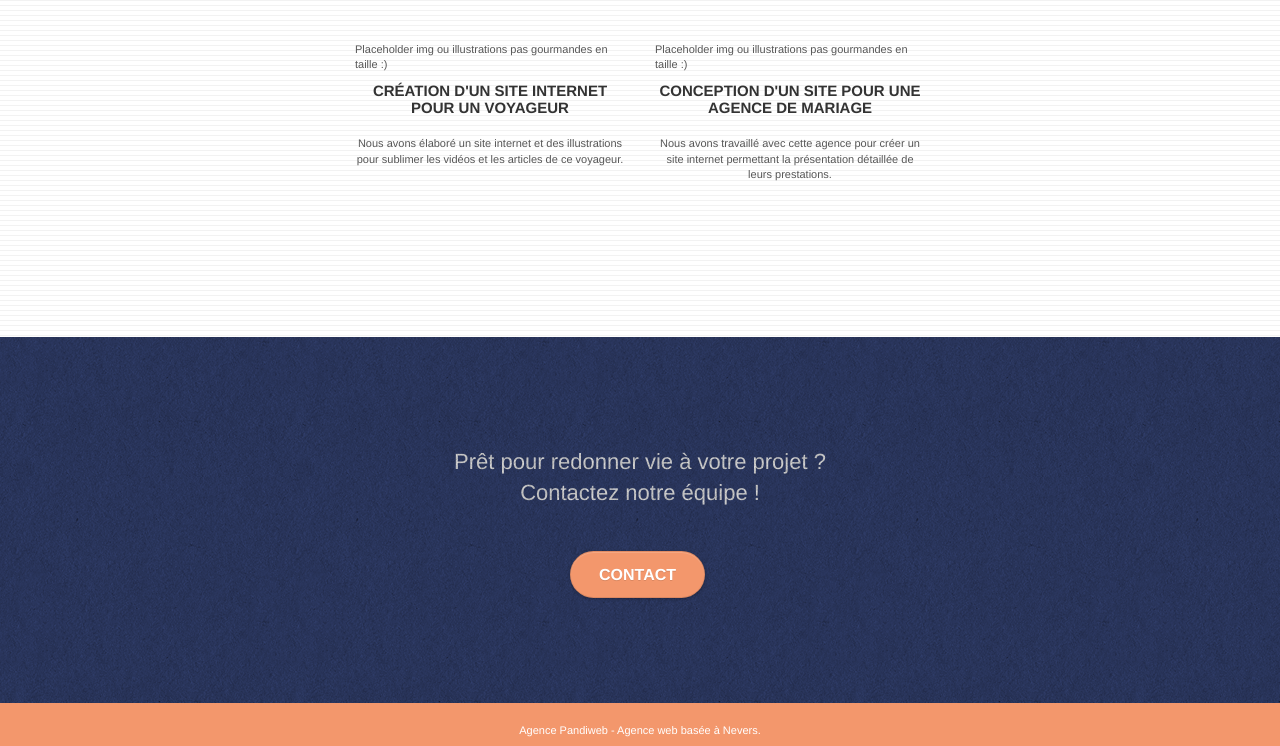
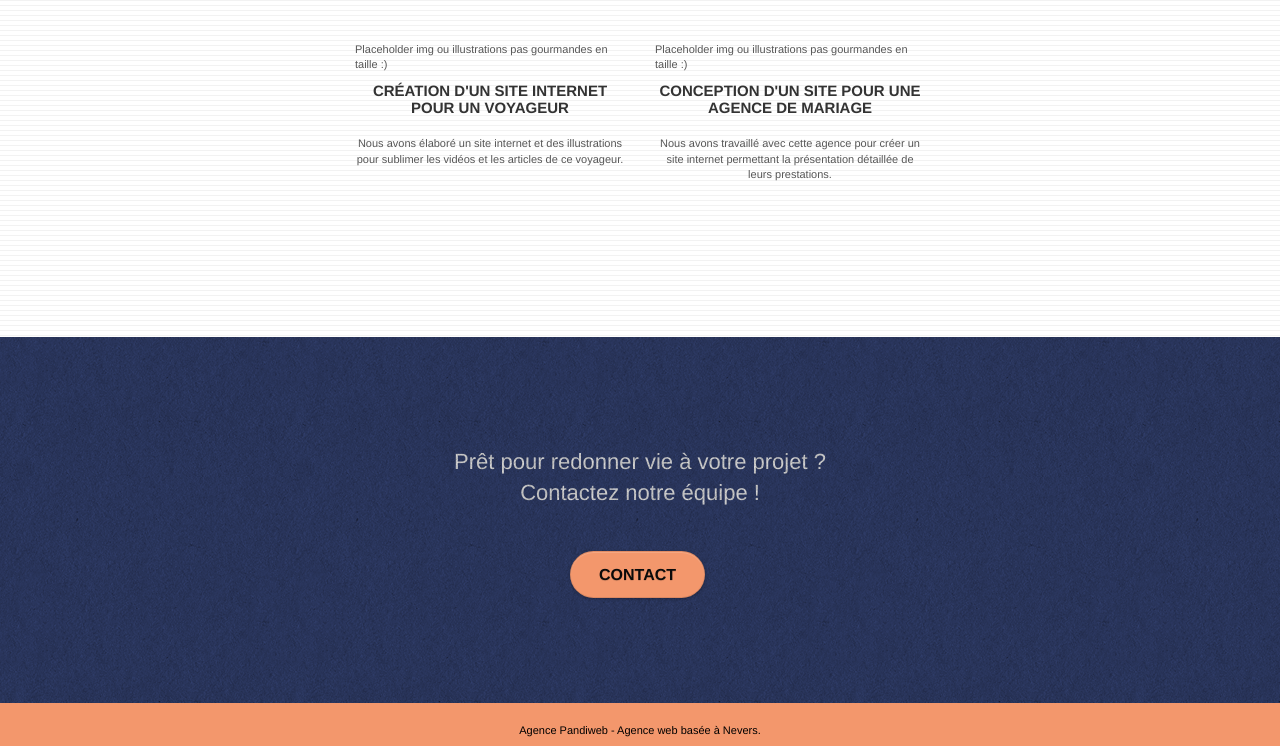
Before and after one commit to DenisDMU/ecoconception-exercice, a plain HTML site: page index.html in a window 1280 px wide. Shown: the part 1797-2543 px from the top of the page. Drawn offline with Linux system fonts and the light colour scheme.

Commit message:
fixfooter

```diff
--- a/index.html
+++ b/index.html
@@ -214,7 +214,7 @@
 	<div class="container bloc-sm">
 		<div class="row">
 			<div class="col-sm-12">
-				<p class="text-center white">
+				<p class="text-center" id="footerAgence">
 					Agence Pandiweb - Agence web basée à Nevers.<br>
 				</p>
 				<div class="row row-no-gutters social">
--- a/style.css
+++ b/style.css
@@ -780,14 +780,16 @@ h4 {
 
 .btn-atomic-tangerine {
     background: #F3976C;
-    color: #FFFFFF!important;
+    color: #0a0a0a!important;
 }
 
 .btn-atomic-tangerine:hover {
     background: #c27956!important;
     color: #FFFFFF!important;
 }
-
+#footerAgence{
+    color: black!important;
+}
 .ltc-white {
     color: #FFFFFF!important;
 }
```
